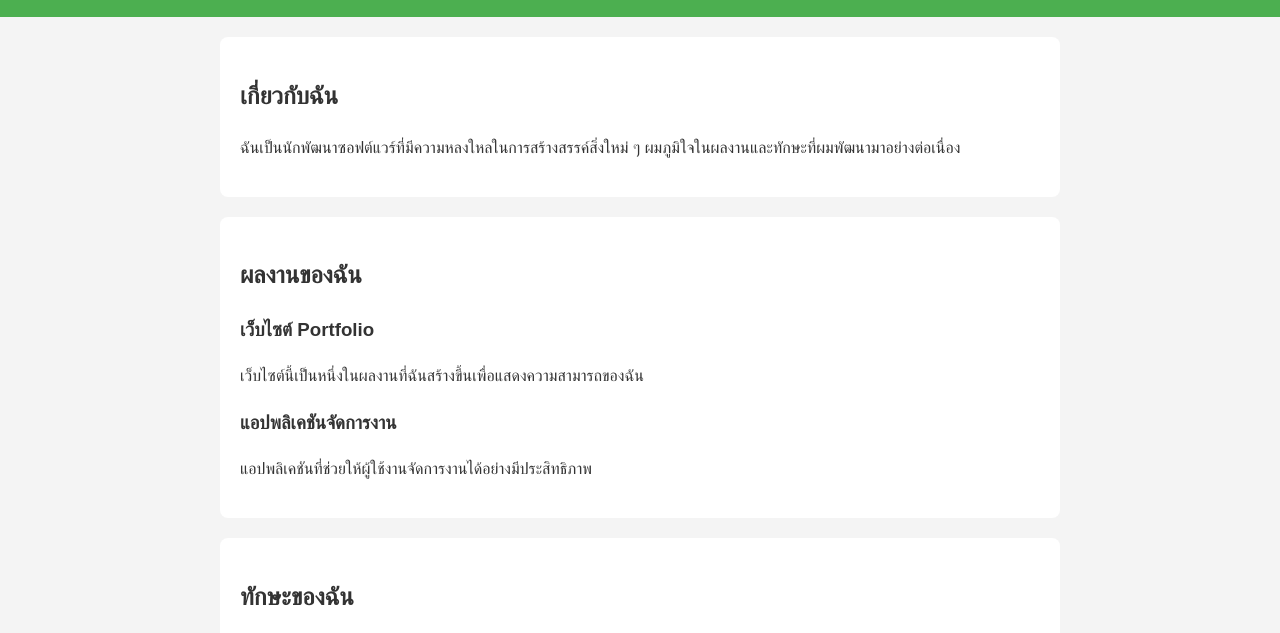
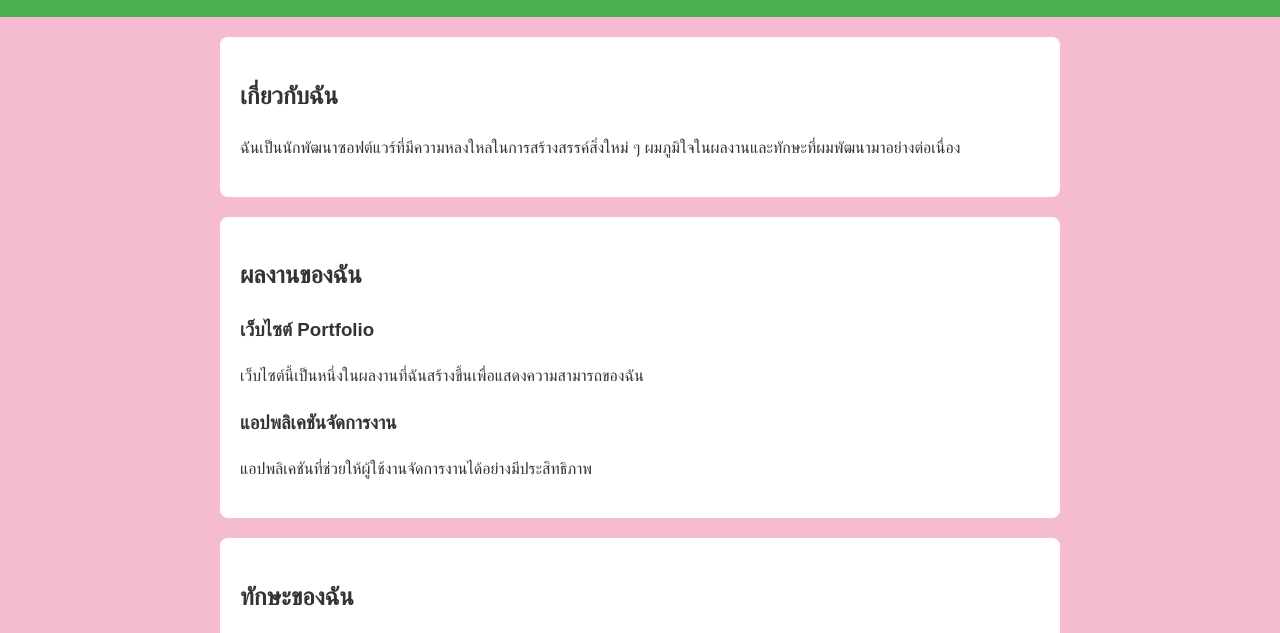
Before and after one commit to brighterdayahed/pongsakorn.github.io, a plain HTML site: page index.html in a window 1280 px wide. Shown: the part 105-738 px from the top of the page. Drawn offline with Linux system fonts and the light colour scheme.

Commit message:
Update style.css

```diff
--- a/style.css
+++ b/style.css
@@ -3,7 +3,7 @@ body {
     line-height: 1.6;
     margin: 0;
     padding: 0;
-    background-color: #f4f4f4;
+    background-color: #f5bbd1;
     color: #333;
 }
 
```
